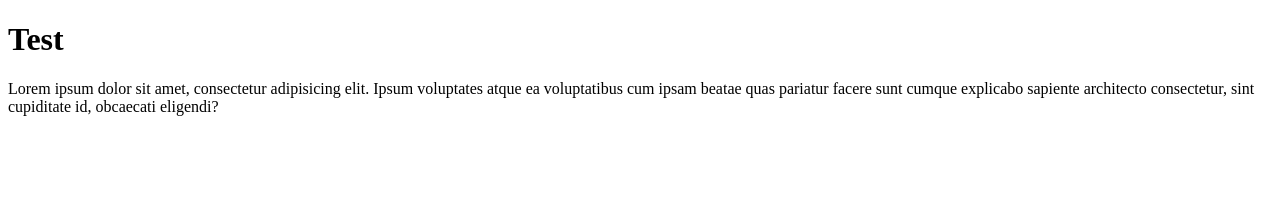
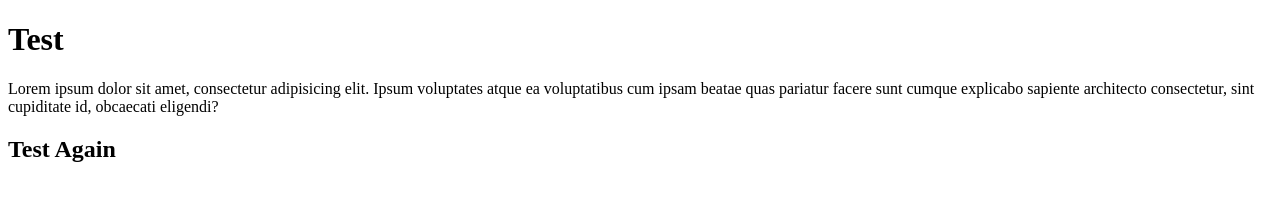
Before and after one commit to LastFirst-FS/test, a plain HTML site: page index.html in a window 1280 px wide. Drawn offline with Linux system fonts and the light colour scheme.

Commit message:
Update index.html

```diff
--- a/index.html
+++ b/index.html
@@ -13,5 +13,6 @@
       explicabo sapiente architecto consectetur, sint cupiditate id, obcaecati
       eligendi?
     </p>
+    <h2>Test Again</h2>
   </body>
 </html>
```
